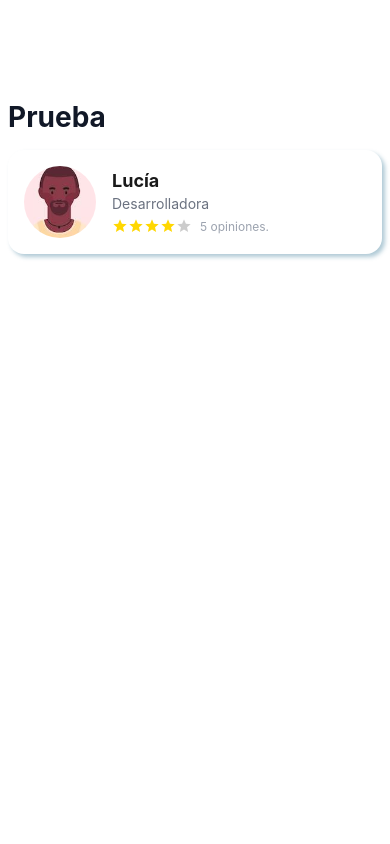
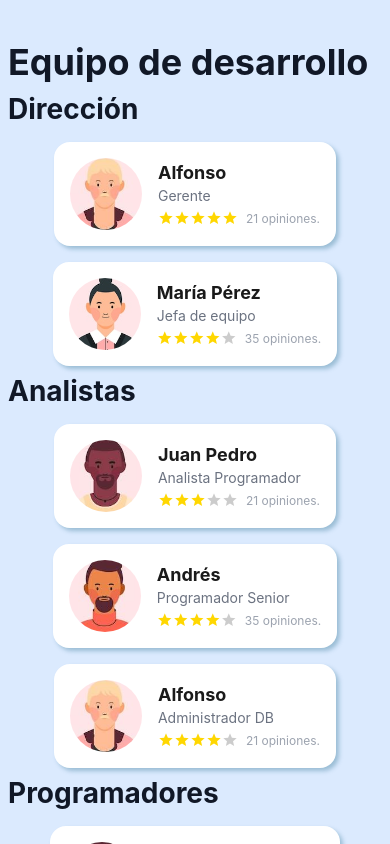
Before and after one commit to carolusquintae/proyecto-3, a React Native app: screen / in a window 390 px wide. Built offline with nearby package versions, Linux system fonts and the light colour scheme.

Commit message:
Creado componente seccion y finalizada App

```diff
--- a/App.tsx
+++ b/App.tsx
@@ -1,26 +1,33 @@
-import { StyleSheet, View } from 'react-native';
-import Titulo from './components/Titulo';
-import Persona from './components/Persona';
-import { FOTOS } from './data/Fotos';
+import { ScrollView, StyleSheet, View } from "react-native";
+import Titulo from "./components/Titulo";
+import data from "./data/staff.json";
+import Seccion from "./components/Seccion";
 
 export default function App() {
   return (
-     <View style = {styles.contenedor}>
-      <Titulo texto={"Prueba"} fontSize={28} />
-
-      <Persona
-        nombre={"Lucía"}
-        puesto={"Desarrolladora"}
-        opiniones={5}
-        foto={FOTOS["foto1"]}
-        estrellas={4}
-      ></Persona>
+    <View style={styles.contenedor}>
+      <ScrollView>
+        <Titulo
+          texto={"Equipo de desarrollo"}
+          fontSize={36}
+          style={{ marginTop: 32, alignItems: "center" }}
+        ></Titulo>
+        {data.map((departamento) => (
+          <Seccion
+            key={departamento.titulo}
+            titulo={departamento.titulo}
+            personal={departamento.personal}
+          ></Seccion>
+        ))}
+      </ScrollView>
     </View>
   );
 }
 
 const styles = StyleSheet.create({
   contenedor: {
-    marginTop: 100
-  }
+    paddingTop: 40,
+    flex: 1,
+    backgroundColor: "#dbeafe",
+  },
 });
--- /dev/null
+++ b/components/Seccion.tsx
@@ -0,0 +1,40 @@
+import { StyleSheet, Text, View } from 'react-native'
+import React from 'react'
+import Titulo from './Titulo';
+import Persona from './Persona';
+import { FOTOS } from '../data/Fotos';
+
+type PersonaType = {
+  nombre: string;
+  puesto: string;
+  opiniones?: number;
+  estrellas?: number;
+  foto: string;
+};
+
+type SeccionProps = {
+  titulo: string;
+  personal: PersonaType[];
+};
+
+export default function Seccion({ titulo, personal }: SeccionProps) {
+  return (
+    <View>
+      <Titulo texto={titulo} fontSize={28} style={{marginTop: 8}}/>
+      <View style={{alignItems: "center"}}>
+         {personal.map((p) => (
+          <Persona
+            key={p.nombre}
+            nombre={p.nombre}
+            puesto={p.puesto}
+            opiniones={p.opiniones ?? 0}
+            estrellas={p.estrellas ?? 0}
+            foto={FOTOS[p.foto as keyof typeof FOTOS]}
+          />
+        ))}
+      </View>
+    </View>
+  )
+}
+
+const styles = StyleSheet.create({})
--- a/components/Titulo.tsx
+++ b/components/Titulo.tsx
@@ -1,9 +1,9 @@
-import { StyleSheet, Text, View } from 'react-native'
+import { StyleSheet, Text, View, TextStyle } from 'react-native'
 import React from 'react'
-
 type titulo = {
     texto : String
     fontSize : number
+    style?: TextStyle
 }
 
 export default function Titulo({texto, fontSize = 28} : titulo) {
```
